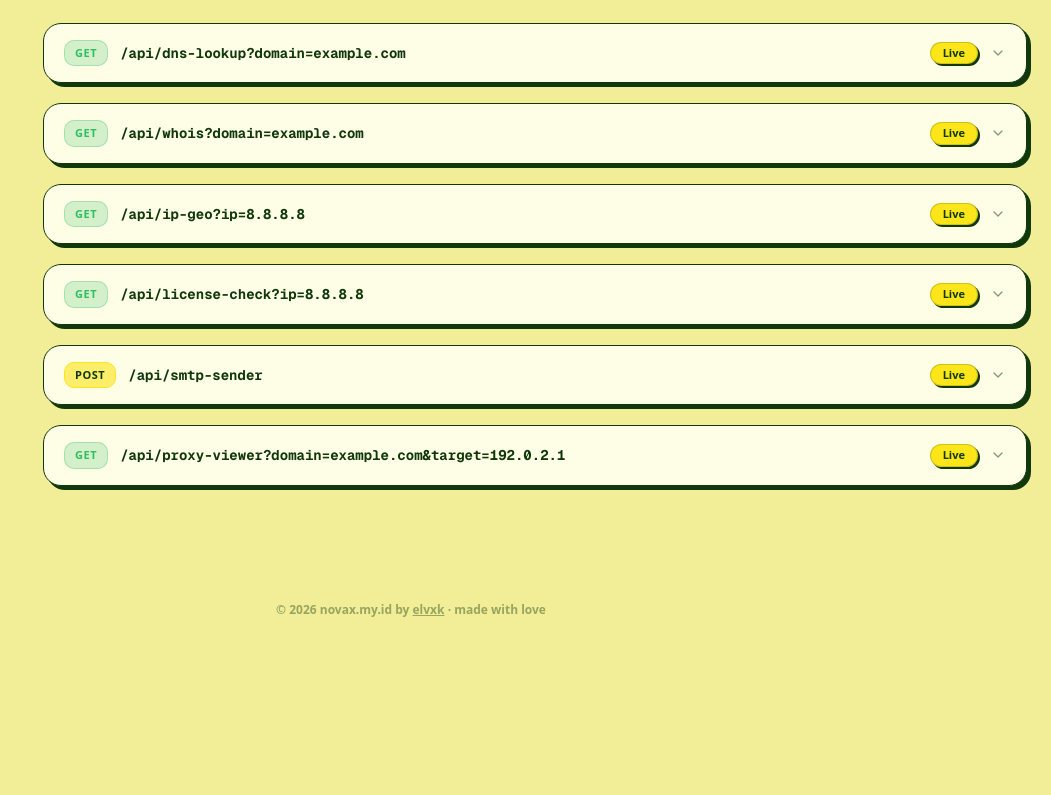
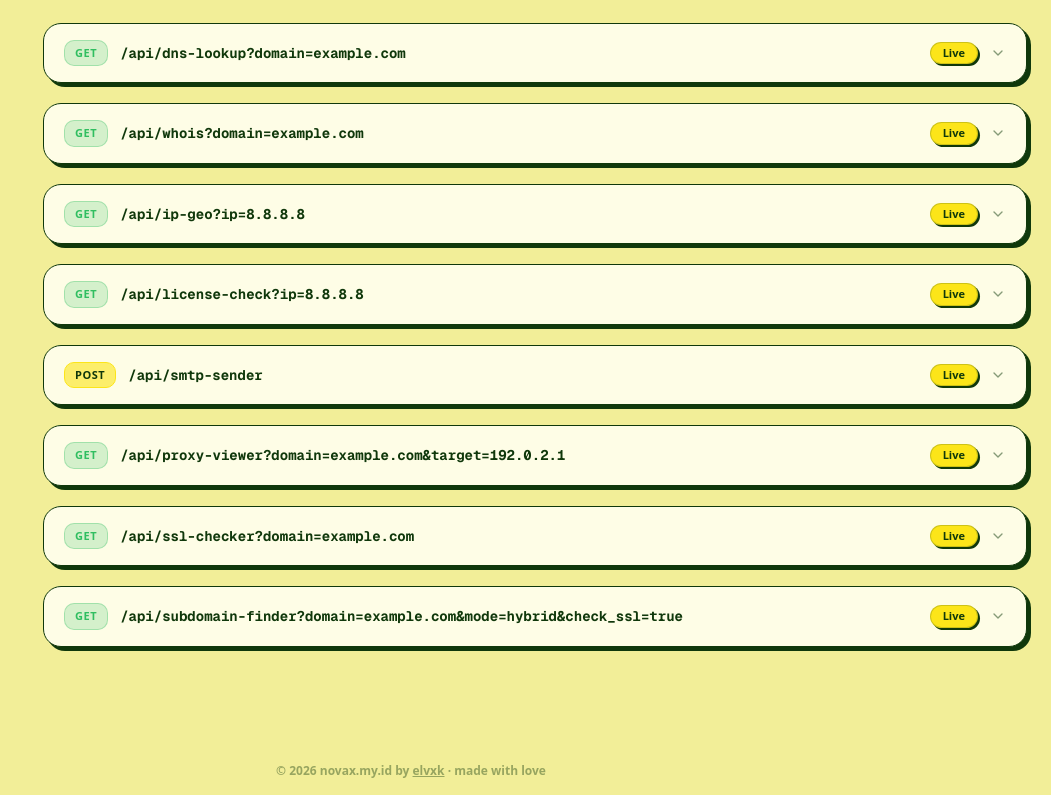
Before and after one commit to elvxk/novax.my.id, a Next.js app: page /docs in a window 1280 px wide. Shown: the part 1310-2105 px from the top of the page, without its empty margins (229-1280 px from the left). Before the commit the page ends 1944 px from the top, so only its background shows below. Built offline with nearby package versions, Linux system fonts and the light colour scheme.

Commit message:
docs(api): add documentation for ssl-checker and subdomain-finder

```diff
--- /dev/null
+++ b/src/app/docs/_components/endpoints/SslChecker.jsx
@@ -0,0 +1,50 @@
+import EndpointCard from "../EndpointCard";
+
+export default function SslChecker({ open, onToggle }) {
+  return (
+    <EndpointCard
+      id="ssl-checker"
+      open={open}
+      onToggle={onToggle}
+      method="GET"
+      path="/api/ssl-checker?domain=example.com"
+      title="SSL / TLS Certificate Validation"
+      desc="Performs a direct TLS handshake on port 443, extracts X.509 certificate metadata, verifies domain matching (including wildcard coverage), calculates expiration status, and extracts SHA-1 and SHA-256 fingerprints."
+      params={[
+        { name: "domain", type: "string", required: true, desc: "Target hostname or domain name (e.g. example.com or api.example.com)." },
+        { name: "port", type: "number", required: false, desc: "Target TLS port (defaults to 443)." },
+      ]}
+      curlExample={`curl -s 'https://novax.my.id/api/ssl-checker?domain=example.com'`}
+      jsonResponse={`{
+  "success": true,
+  "data": {
+    "host": "example.com",
+    "port": 443,
+    "protocol": "TLSv1.3",
+    "cipher": "TLS_AES_256_GCM_SHA384",
+    "cert": {
+      "subject": "example.com",
+      "issuer": "DigiCert Global Root G2",
+      "issuerCN": "DigiCert Global G2 TLS RSA SHA256 2020 CA1",
+      "validFrom": "Jan 15 00:00:00 2026 GMT",
+      "validTo": "Jan 15 23:59:59 2027 GMT",
+      "altNames": [
+        "example.com",
+        "www.example.com"
+      ],
+      "serialNumber": "0E3B6D8C43098E93B182470094F74A6A",
+      "fingerprint": "36:7E:F3:D4:58:24:D9:6D:E6:B3:2C:9E:0E:64:36:69:AA:89:C8:CE",
+      "fingerprint256": "9E:4B:C7:E2:4C:EB:4A:17:35:E8:4A:E6:74:9C:62:38:F5:BD:78:E5:26:A1:6A:F9:64:9C:FD:0C:03:02:69:D7",
+      "bits": 2048
+    },
+    "daysLeft": 65,
+    "isExpired": false,
+    "isExpiringSoon": false,
+    "domainMatch": true,
+    "valid": true,
+    "responseTimeMs": 112
+  }
+}`}
+    />
+  );
+}
--- /dev/null
+++ b/src/app/docs/_components/endpoints/SubdomainFinder.jsx
@@ -0,0 +1,74 @@
+import EndpointCard from "../EndpointCard";
+
+export default function SubdomainFinder({ open, onToggle }) {
+  return (
+    <EndpointCard
+      id="subdomain-finder"
+      open={open}
+      onToggle={onToggle}
+      method="GET"
+      path="/api/subdomain-finder?domain=example.com&mode=hybrid&check_ssl=true"
+      title="Subdomain Reconnaissance & SSL Audit"
+      desc="Discovers all associated active and historical subdomains by aggregating Certificate Transparency logs (crt.sh, subdomain.center, threat intel) with DNS brute-forcing, verifying active A-records and auditing SSL status on all live nodes."
+      params={[
+        { name: "domain", type: "string", required: true, desc: "Root domain name to inspect (e.g. example.com)." },
+        { name: "mode", type: "string", required: false, desc: "Enumeration technique: 'hybrid' (default), 'ct' (Certificate Transparency only), or 'bruteforce' (DNS wordlist only)." },
+        { name: "check_ssl", type: "boolean", required: false, desc: "Whether to validate TLS handshakes and certificates on active nodes (defaults to true)." },
+        { name: "stream", type: "boolean", required: false, desc: "Set to false to receive standard JSON response instead of newline-delimited JSON stream (defaults to true)." },
+      ]}
+      curlExample={`# Standard JSON envelope response:\ncurl -s 'https://novax.my.id/api/subdomain-finder?domain=example.com&mode=hybrid&stream=false'\n\n# Streaming NDJSON response:\ncurl -N -s 'https://novax.my.id/api/subdomain-finder?domain=example.com'`}
+      jsonResponse={`{
+  "success": true,
+  "data": {
+    "domain": "example.com",
+    "stats": {
+      "totalEvaluated": 84,
+      "activeCount": 2,
+      "inactiveCount": 1,
+      "durationMs": 1420
+    },
+    "active": [
+      {
+        "subdomain": "api.example.com",
+        "status": "active",
+        "ips": ["93.184.216.34"],
+        "ssl": {
+          "status": "SECURE",
+          "issuer": "DigiCert Global Root G2",
+          "validTo": "2027-01-15T23:59:59.000Z",
+          "daysLeft": 65
+        },
+        "source": "ct_log"
+      },
+      {
+        "subdomain": "www.example.com",
+        "status": "active",
+        "ips": ["93.184.216.34"],
+        "ssl": {
+          "status": "SECURE",
+          "issuer": "DigiCert Global Root G2",
+          "validTo": "2027-01-15T23:59:59.000Z",
+          "daysLeft": 65
+        },
+        "source": "wordlist"
+      }
+    ],
+    "inactive": [
+      {
+        "subdomain": "legacy.example.com",
+        "status": "inactive",
+        "ips": [],
+        "ssl": null,
+        "source": "ct_log"
+      }
+    ]
+  },
+  "meta": {
+    "mode": "hybrid",
+    "checkSsl": true,
+    "timestamp": "2026-11-11T05:36:43.548Z"
+  }
+}`}
+    />
+  );
+}
--- a/src/app/docs/page.jsx
+++ b/src/app/docs/page.jsx
@@ -14,6 +14,8 @@ import {
   Key,
   Mail,
   Eye,
+  Lock,
+  Network,
   Menu,
   X,
 } from "lucide-react";
@@ -27,6 +29,8 @@ import IpGeo from "./_components/endpoints/IpGeo";
 import LicenseCheck from "./_components/endpoints/LicenseCheck";
 import SmtpSender from "./_components/endpoints/SmtpSender";
 import ProxyViewer from "./_components/endpoints/ProxyViewer";
+import SslChecker from "./_components/endpoints/SslChecker";
+import SubdomainFinder from "./_components/endpoints/SubdomainFinder";
 
 // ── sidebar config ────────────────────────────────────────────────────────────
 
@@ -41,12 +45,14 @@ const NAV = [
   {
     label: "Endpoints",
     items: [
-      { id: "dns-lookup",     title: "DNS Lookup",         icon: Globe,  method: "GET"  },
-      { id: "whois",          title: "WHOIS / RDAP",       icon: Globe,  method: "GET"  },
-      { id: "ip-geo",         title: "IP Geolocation",     icon: MapPin, method: "GET"  },
-      { id: "license-check",  title: "License Check",      icon: Key,    method: "GET"  },
-      { id: "smtp-sender",    title: "SMTP Sender",        icon: Mail,   method: "POST" },
-      { id: "proxy-viewer",   title: "Proxy Viewer",       icon: Eye,    method: "GET"  },
+      { id: "dns-lookup",       title: "DNS Lookup",         icon: Globe,   method: "GET"  },
+      { id: "whois",            title: "WHOIS / RDAP",       icon: Globe,   method: "GET"  },
+      { id: "ip-geo",           title: "IP Geolocation",     icon: MapPin,  method: "GET"  },
+      { id: "license-check",    title: "License Check",      icon: Key,     method: "GET"  },
+      { id: "smtp-sender",      title: "SMTP Sender",        icon: Mail,    method: "POST" },
+      { id: "proxy-viewer",     title: "Proxy Viewer",       icon: Eye,     method: "GET"  },
+      { id: "ssl-checker",      title: "SSL Checker",        icon: Lock,    method: "GET"  },
+      { id: "subdomain-finder", title: "Subdomain Finder",   icon: Network, method: "GET"  },
     ],
   },
 ];
@@ -209,12 +215,14 @@ export default function ApiDocsPage() {
               <h2 className="text-2xl font-black text-ink tracking-tight">Available Endpoints</h2>
             </div>
 
-            <DnsLookup    open={openId === "dns-lookup"}    onToggle={(v) => handleEndpointToggle("dns-lookup", v)} />
-            <Whois        open={openId === "whois"}         onToggle={(v) => handleEndpointToggle("whois", v)} />
-            <IpGeo        open={openId === "ip-geo"}        onToggle={(v) => handleEndpointToggle("ip-geo", v)} />
-            <LicenseCheck open={openId === "license-check"} onToggle={(v) => handleEndpointToggle("license-check", v)} />
-            <SmtpSender   open={openId === "smtp-sender"}   onToggle={(v) => handleEndpointToggle("smtp-sender", v)} />
-            <ProxyViewer  open={openId === "proxy-viewer"}  onToggle={(v) => handleEndpointToggle("proxy-viewer", v)} />
+            <DnsLookup       open={openId === "dns-lookup"}       onToggle={(v) => handleEndpointToggle("dns-lookup", v)} />
+            <Whois           open={openId === "whois"}            onToggle={(v) => handleEndpointToggle("whois", v)} />
+            <IpGeo           open={openId === "ip-geo"}           onToggle={(v) => handleEndpointToggle("ip-geo", v)} />
+            <LicenseCheck    open={openId === "license-check"}    onToggle={(v) => handleEndpointToggle("license-check", v)} />
+            <SmtpSender      open={openId === "smtp-sender"}      onToggle={(v) => handleEndpointToggle("smtp-sender", v)} />
+            <ProxyViewer     open={openId === "proxy-viewer"}     onToggle={(v) => handleEndpointToggle("proxy-viewer", v)} />
+            <SslChecker      open={openId === "ssl-checker"}      onToggle={(v) => handleEndpointToggle("ssl-checker", v)} />
+            <SubdomainFinder open={openId === "subdomain-finder"} onToggle={(v) => handleEndpointToggle("subdomain-finder", v)} />
           </div>
         </div>
       </div>
```
